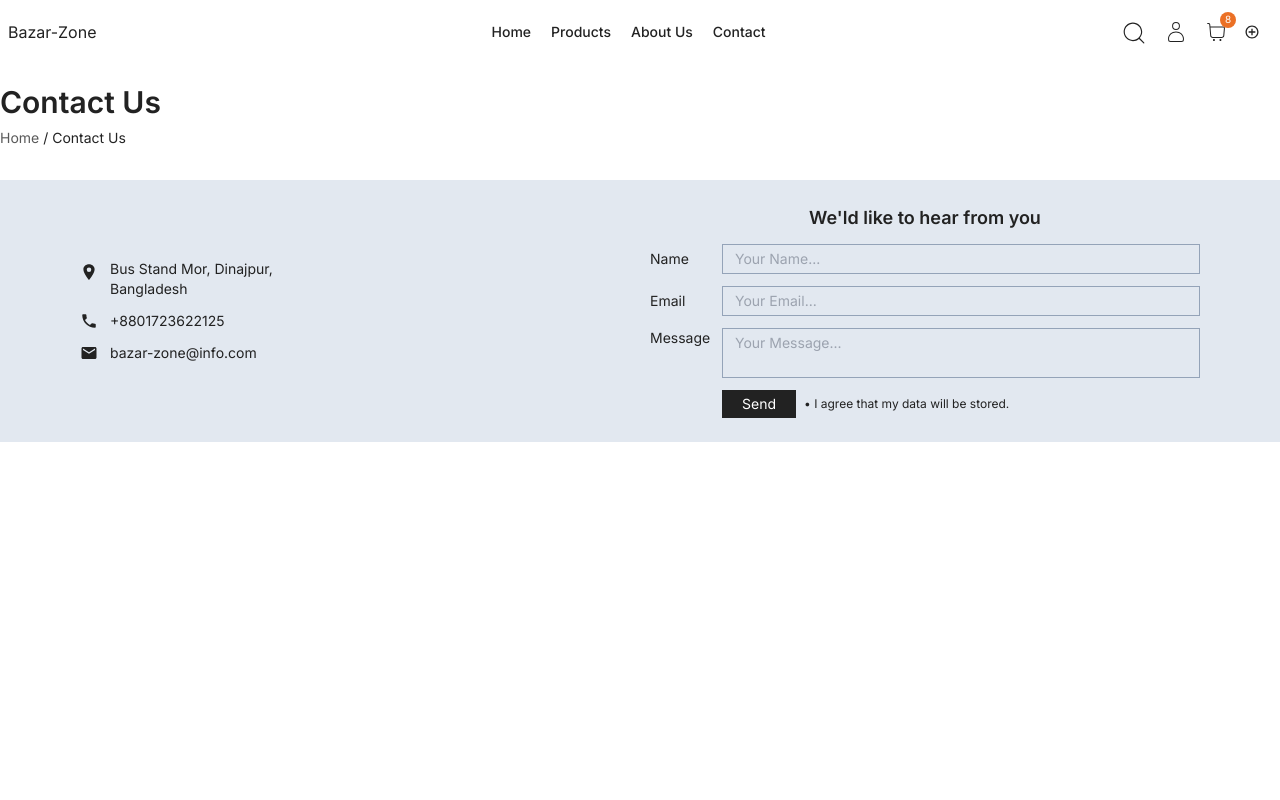
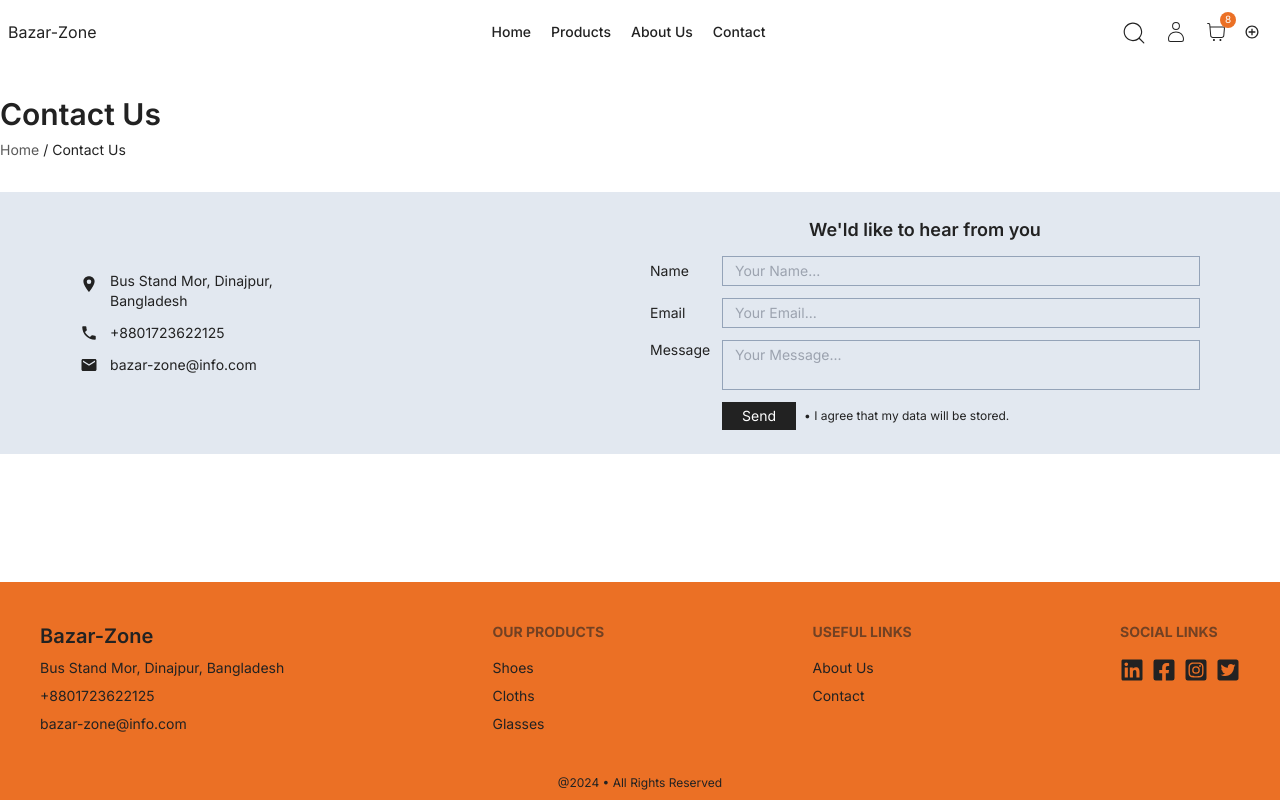
Before and after one commit to avideb24/bazar-zone, a Next.js app: page /contact in a window 1280 px wide. Shown: the top 800 px of the page. Built offline with nearby package versions, Linux system fonts and the light colour scheme.

Commit message:
updated main layout and contact page

```diff
--- a/src/app/contact/page.jsx
+++ b/src/app/contact/page.jsx
@@ -6,7 +6,7 @@ import { MdEmail } from "react-icons/md";
 const ContactPaage = () => {
 
     return (
-        <section className="py-5">
+        <section className="pt-8 pb-32">
             <h1 className="text-3xl font-semibold mb-2">Contact Us</h1>
             <p><span className="opacity-75">Home</span> / Contact Us</p>
 
--- a/src/app/layout.jsx
+++ b/src/app/layout.jsx
@@ -13,9 +13,9 @@ export const metadata = {
 export default function RootLayout({ children }) {
   return (
     <html lang="en">
-      <body className={inter.className}>
+      <body className={`${inter.className} min-h-screen`}>
         <Navbar />
-        <main className="min-h-screen max-w-7xl mx-3 xl:mx-auto bg-[color:var(--bg-primary)] text-[color:var(--text-prmary)] text-sm ">
+        <main className=" max-w-7xl mx-3 xl:mx-auto bg-[color:var(--bg-primary)] text-[color:var(--text-prmary)] text-sm ">
           {children}
         </main>
         <Footer />
```
